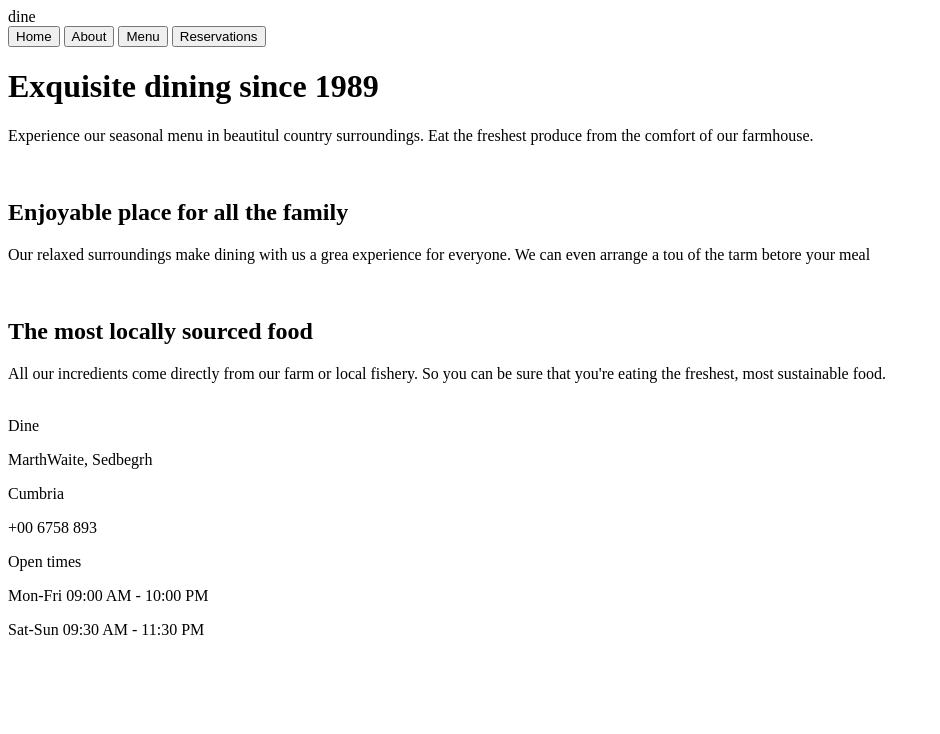
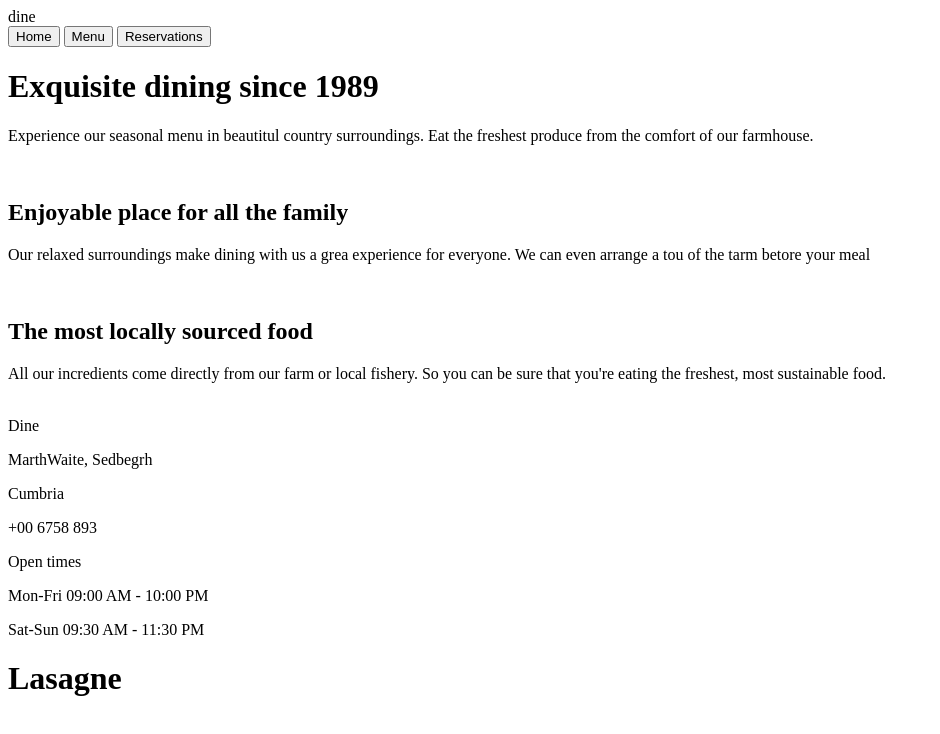
Before and after one commit to alrammahi-mariia/restaurant-page, a website built with webpack: page src/index.html in a window 1280 px wide. Both pictures are taken after a click on the button "Menu". Shown: the whole page, without its empty margins (0-940 px from the left). Built offline with nearby package versions, Linux system fonts and the light colour scheme.

Commit message:
create menu module and add event listener to display it

```diff
--- a/src/index.html
+++ b/src/index.html
@@ -10,10 +10,9 @@
     <header>
         <div class="logo">dine</div>
         <nav>
-            <button>Home</button>
-            <button>About</button>
-            <button>Menu</button>
-            <button>Reservations</button>
+            <button id="home">Home</button>
+            <button id="menu">Menu</button>
+            <button id="reservations">Reservations</button>
         </nav>
     </header>
     <div id="content"></div>
--- a/src/index.js
+++ b/src/index.js
@@ -1,3 +1,7 @@
-import homepage from './homepage.js'
+import homepage from './homepage.js';
+import menu from './menu.js';
 
 homepage();
+
+const menuButton = document.querySelector('#menu');
+menuButton.addEventListener('click', menu);
--- /dev/null
+++ b/src/menu.js
@@ -0,0 +1,8 @@
+const menu = () => {
+    const menu = document.querySelector('body');
+    const dish = document.createElement('h1');
+    dish.textContent = "Lasagne";
+    menu.appendChild(dish);
+}
+
+export default menu;
```
Also changed, not shown: src/reservation.js (added).
